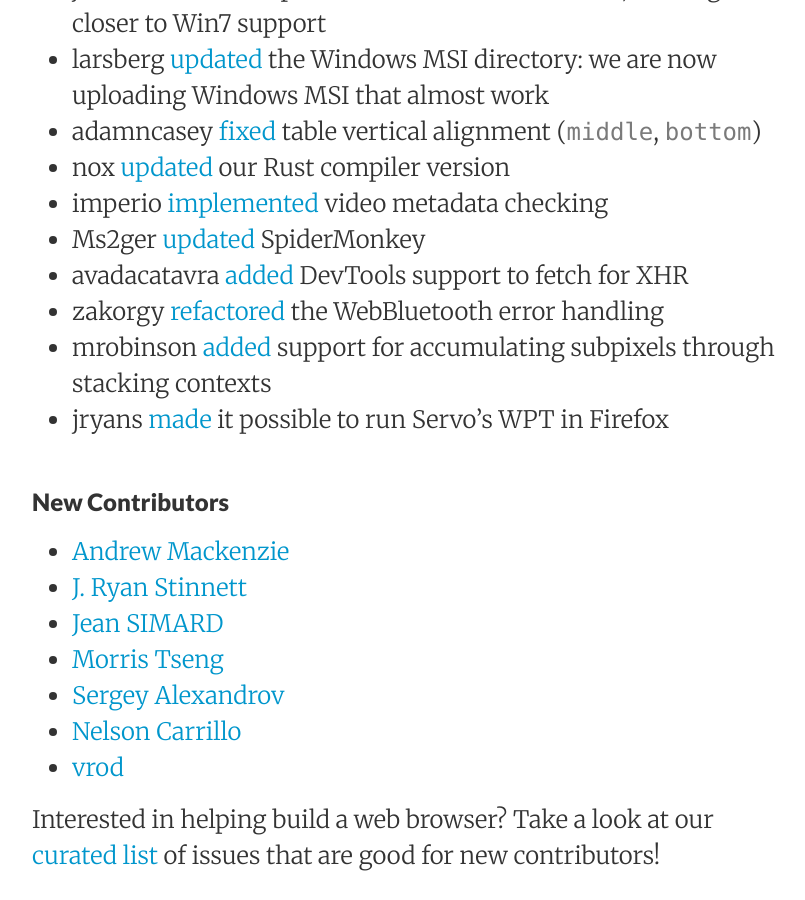
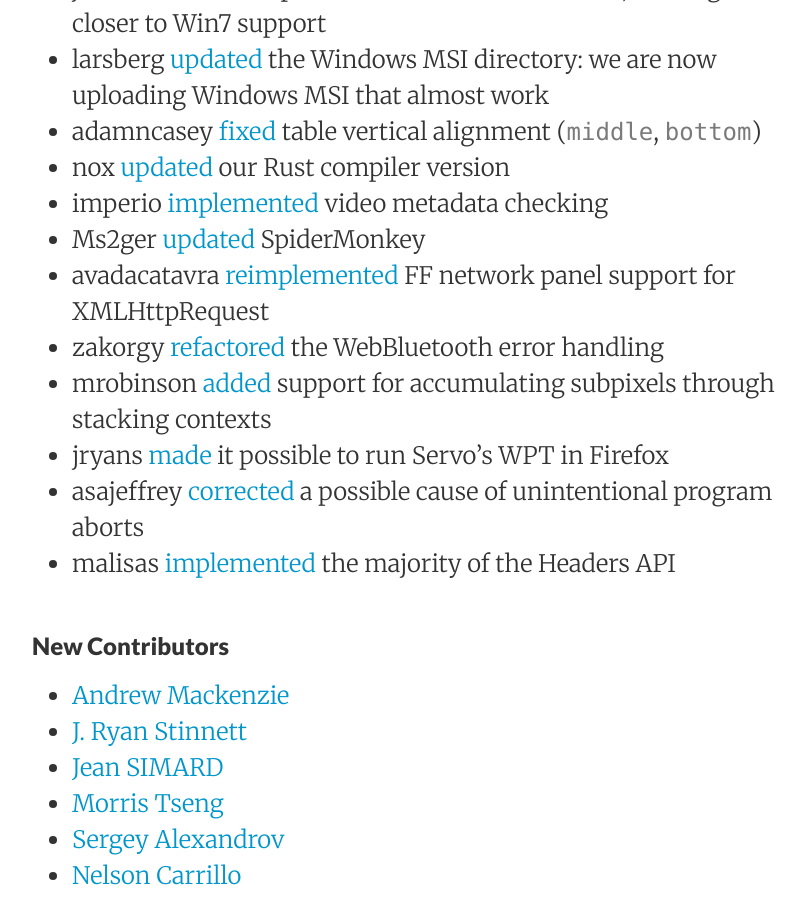
Before and after one commit to servo/blog.servo.org, a Jekyll site: the page built from _posts/2016-08-01-twis-73.md, in a window 1280 px wide and 900 px high, scrolled down 1227 px. Shown: the whole window, without its empty margins (224-1029 px from the left). Built offline with Jekyll 4.4.1, drawn with Linux system fonts in a browser that asks for light colours.

Commit message:
More notable things.

```diff
--- a/_posts/2016-08-01-twis-73.md
+++ b/_posts/2016-08-01-twis-73.md
@@ -28,10 +28,12 @@
  - nox [updated](https://github.com/servo/servo/pull/12586) our Rust compiler version
  - imperio [implemented](https://github.com/servo/servo/pull/12186) video metadata checking
  - Ms2ger [updated](https://github.com/servo/servo/pull/12255) SpiderMonkey
- - avadacatavra [added](https://github.com/servo/servo/pull/12502) DevTools support to fetch for XHR
+ - avadacatavra [reimplemented](https://github.com/servo/servo/pull/12502) FF network panel support for XMLHttpRequest
  - zakorgy [refactored](https://github.com/servo/servo/pull/12538) the WebBluetooth error handling
  - mrobinson [added](https://github.com/servo/servo/pull/12543) support for accumulating subpixels through stacking contexts
  - jryans [made](https://github.com/servo/servo/pull/12547) it possible to run Servo's WPT in Firefox
+ - asajeffrey [corrected](https://github.com/servo/servo/pull/12637) a possible cause of unintentional program aborts
+ - malisas [implemented](https://github.com/servo/servo/pull/12634) the majority of the Headers API
 
 ### New Contributors
 
```
